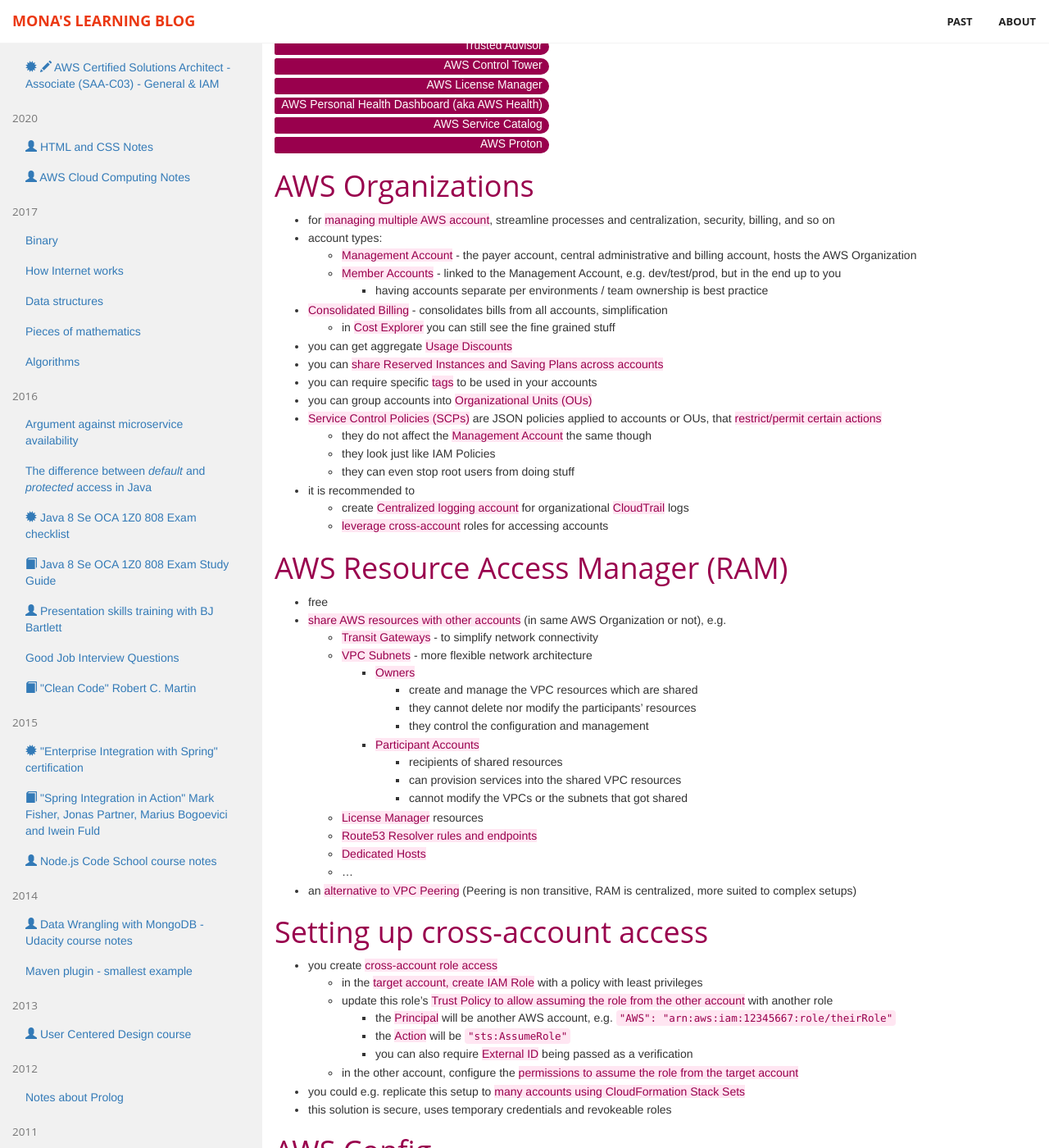
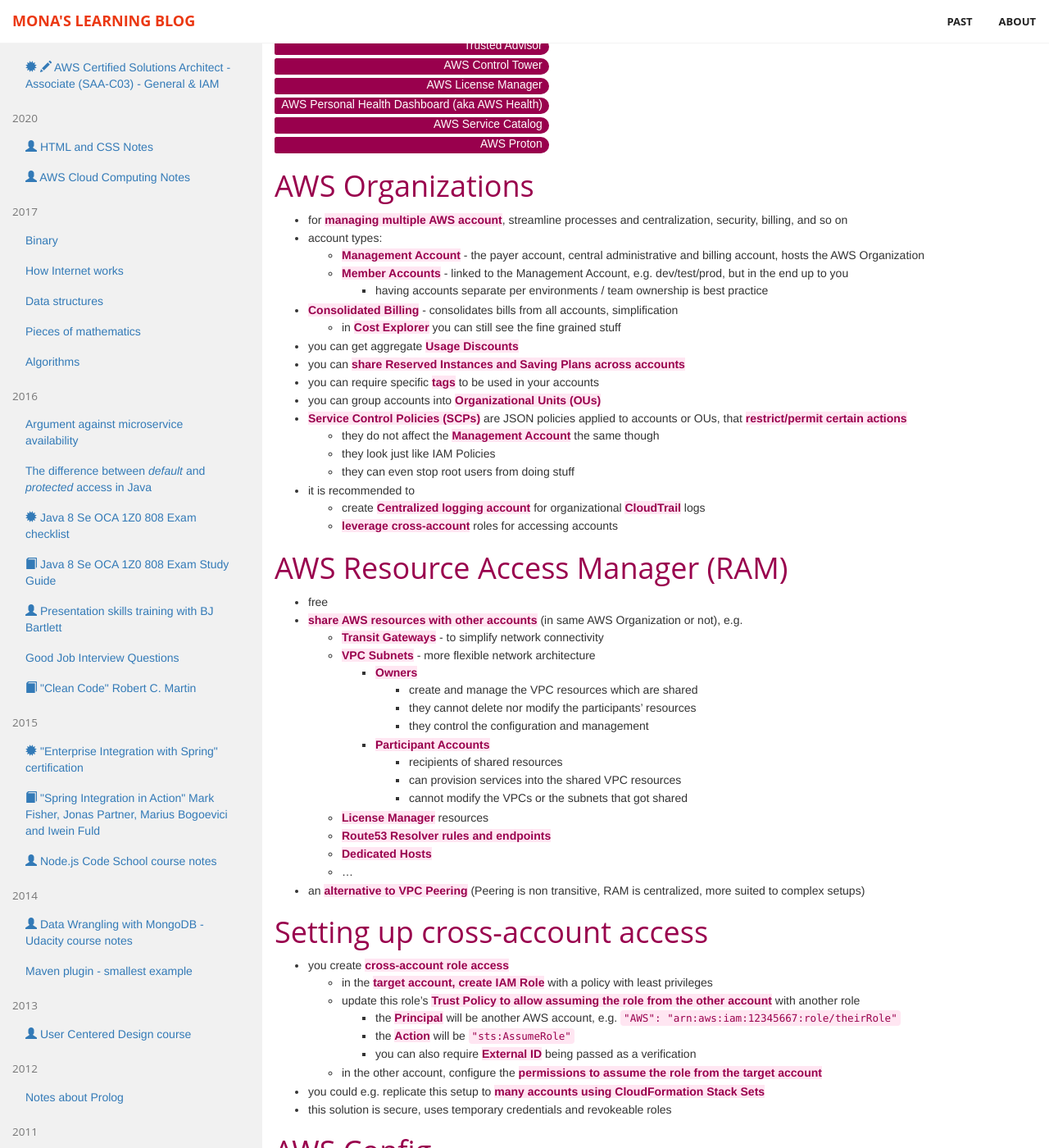
Before and after one commit to monikma/monikma.github.io, a Jekyll site: the page built from _posts/2024-05-21-aws-certified-solutions-architect-governance.md, in a window 1280 px wide and 1400 px high, scrolled down 588 px. Shown: the whole window at 82% size. Built offline with Jekyll 4.4.1, drawn with Linux system fonts in a browser that asks for light colours.

Commit message:
a bit darker font

```diff
--- a/_layouts/post.html
+++ b/_layouts/post.html
@@ -31,7 +31,7 @@
         .main b, .main strong {
             color: {{ page.fgColor }} !important;
             background-color: {{ page.bgColor }} !important;
-            font-weight: lighter !important;
+            font-weight: light !important;
         }
         .main i, .main em {
             color: {{ page.fgColor }} !important;
```
